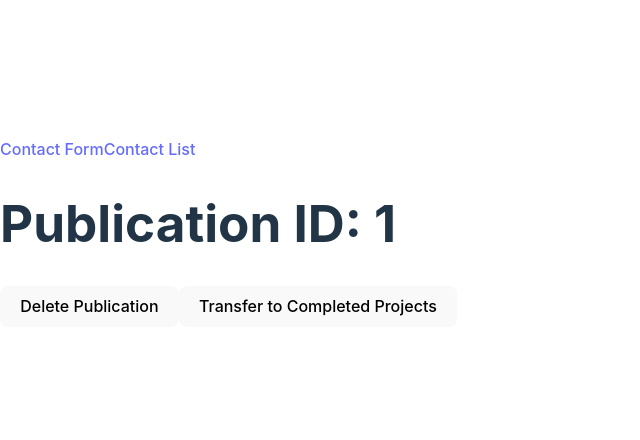
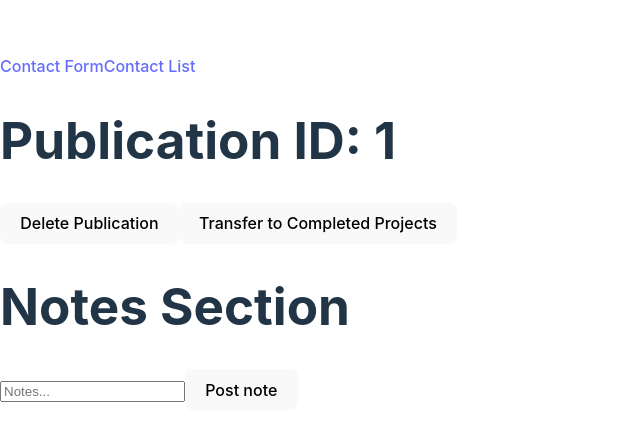
Before and after one commit to mitchalejo94/arenasInc, a React (Vite) app in the folder client/: page /contactList/1 in a window 1280 px wide. Shown: the part 168-608 px from the top of the page, without its empty margins (0-640 px from the left). Built offline with nearby package versions, Linux system fonts and the light colour scheme; no server answers; sample sign-in values are in the browser's storage.

Commit message:
feat: addNotes functionality added to front end

```diff
--- a/client/src/components/Publication.jsx
+++ b/client/src/components/Publication.jsx
@@ -5,9 +5,9 @@ import axios from "axios";
 function Publication() {
   let { id } = useParams();
   const [contactText, setContactText] = useState([]);
-
+  const [notes, setNotes] = useState([]);
+  const [newNote, setNewNote] = useState("");
   let navigate = useNavigate();
-
   useEffect(() => {
     const accessToken = localStorage.getItem("accessToken");
     if (accessToken) {
@@ -25,6 +25,38 @@ function Publication() {
       navigate("/adminUsers/login");
     }
   }, [navigate, contactText]);
+
+  const addNote = () => {
+    axios
+      .post(
+        "http://localhost:3003/notes",
+        {
+          noteBody: newNote,
+          ContactId: id,
+        },
+        {
+          headers: {
+            accessToken: localStorage.getItem("accessToken"),
+          },
+        }
+      )
+      .then((response) => {
+        if (response.data.error) {
+          alert(response.data.error);
+        } else {
+          const noteToAdd = {
+            noteBody: newNote,
+            username: response.data.username,
+          };
+          setNotes([...notes, noteToAdd]);
+          setNewNote("");
+        }
+      });
+  };
+
+  // const deleteNote=()=>{
+
+  // }
 
   const handleDelete = async () => {
     try {
@@ -64,6 +96,20 @@ function Publication() {
         <button onClick={handleTransferToCompleted}>
           Transfer to Completed Projects
         </button>
+        <div>
+          <h1>Notes Section</h1>
+          <div className="notesContainer">
+            <input
+              type="text"
+              placeholder="Notes..."
+              value={newNote}
+              onChange={(event) => {
+                setNewNote(event.target.value);
+              }}
+            />
+            <button onClick={addNote}>Post note</button>
+          </div>
+        </div>
       </div>
     </>
   );
```
Also changed, not shown: 1 other file (tests, documents, lock files or other folders).
